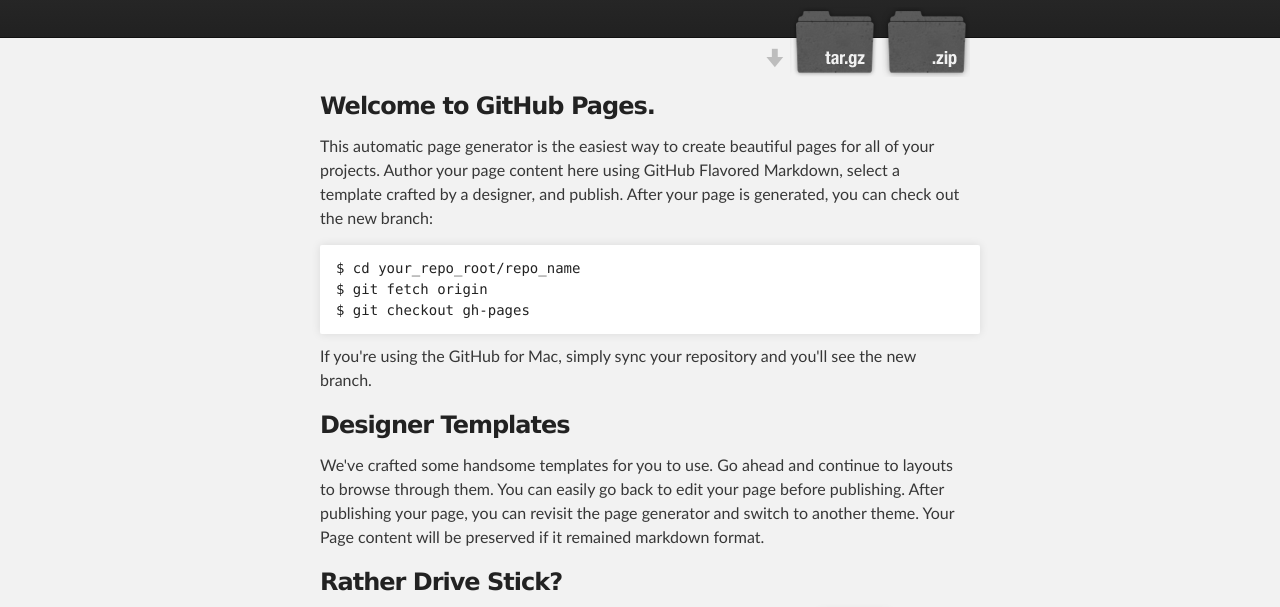
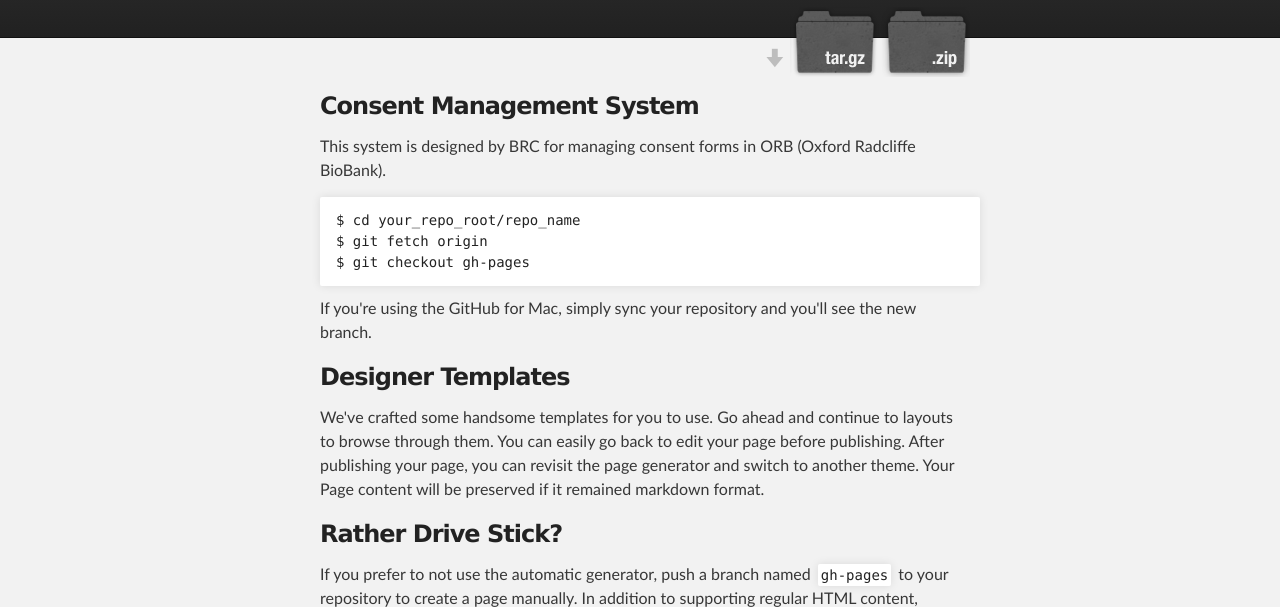
Before and after one commit to SoheilSaif/greenlight.github.io, a plain HTML site: page index.html in a window 1280 px wide. Shown: the part 136-743 px from the top of the page. Drawn offline with Linux system fonts and the light colour scheme.

```diff
--- a/index.html
+++ b/index.html
@@ -32,9 +32,9 @@
     <div id="main_content_wrap" class="outer">
       <section id="main_content" class="inner">
         <h3>
-<a name="welcome-to-github-pages" class="anchor" href="#welcome-to-github-pages"><span class="octicon octicon-link"></span></a>Welcome to GitHub Pages.</h3>
+<a name="consent-management-system" class="anchor" href="#consent-management-system"><span class="octicon octicon-link"></span></a>Consent Management System</h3>
 
-<p>This automatic page generator is the easiest way to create beautiful pages for all of your projects. Author your page content here using GitHub Flavored Markdown, select a template crafted by a designer, and publish. After your page is generated, you can check out the new branch:</p>
+<p>This system is designed by BRC for managing consent forms in ORB (Oxford Radcliffe BioBank).</p>
 
 <pre><code>$ cd your_repo_root/repo_name
 $ git fetch origin
```
Also changed, not shown: params.json (+1 -1 lines).
